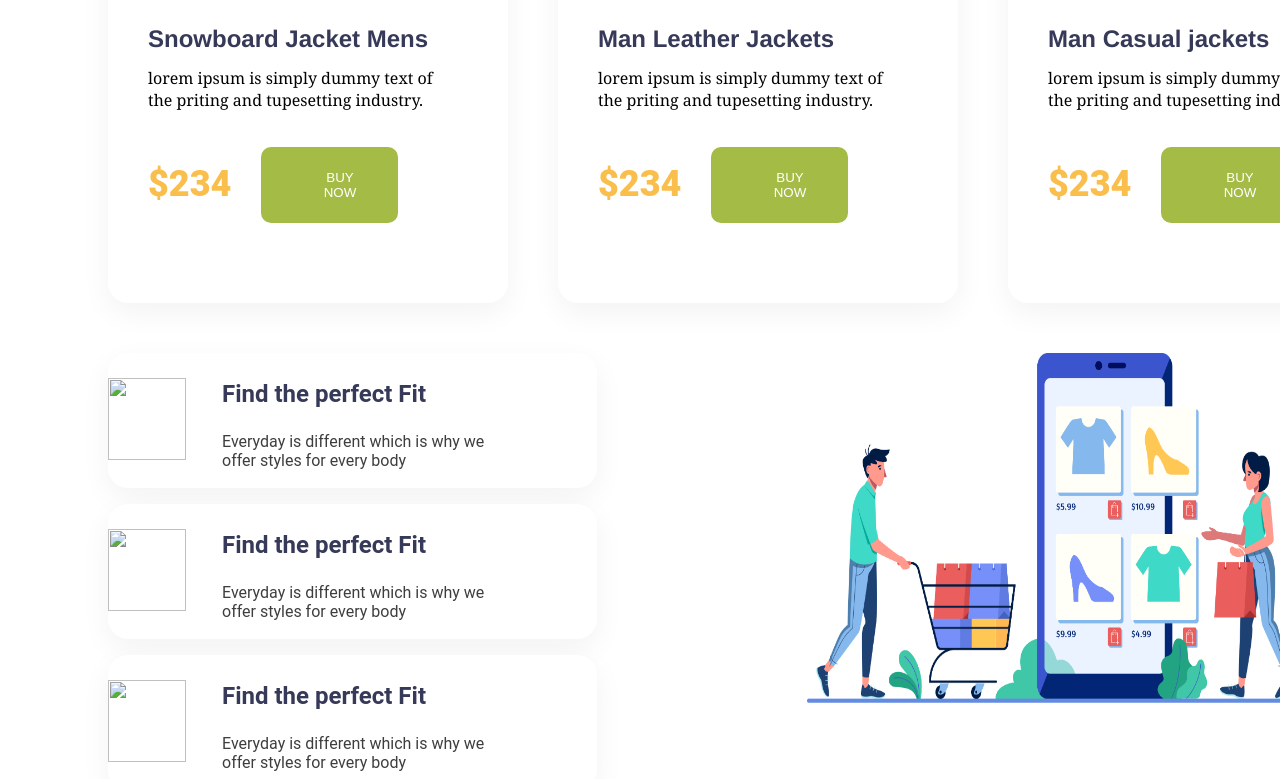
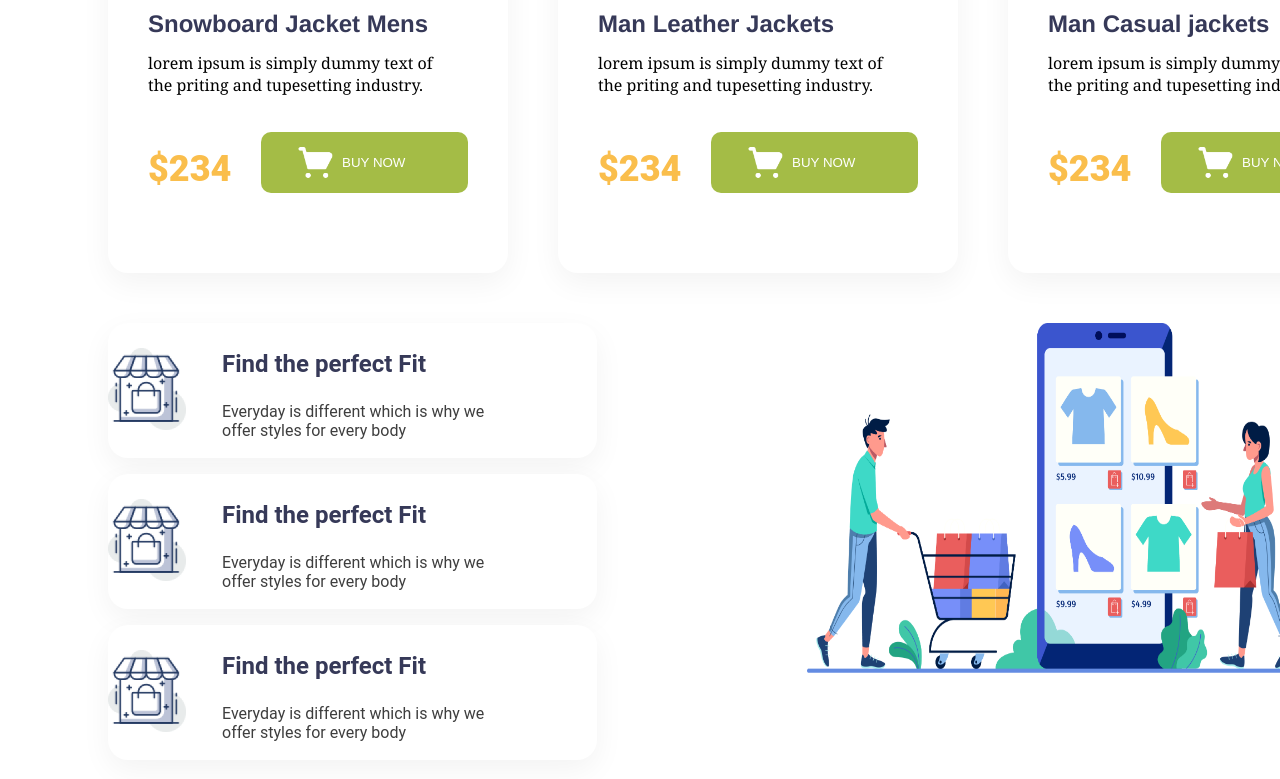
Before and after one commit to nurujjaman01/penguin-fashion, a plain HTML site: page index.html in a window 1280 px wide. Shown: the part 2021-2800 px from the top of the page. Drawn offline with Linux system fonts and the light colour scheme; the site is published under a folder, as on GitHub Pages, so addresses that start at the root find nothing.

```diff
--- a/index.html
+++ b/index.html
@@ -35,7 +35,7 @@
         </button>
      </div>
      <div class="banner-img">
-        <img src="/images/model.png" alt="">
+        <img src="images/model.png" alt="">
 
      </div>
      </div>
@@ -57,7 +57,7 @@
                         <div class="jacket-dollar">
                             <h3 class="jacket-dollar-title">$234</h3>
                             <button class="button-images">
-                                <img src="/icons/shopping-cart 1.png" alt="">
+                                <img src="icons/shopping-cart 1.png" alt="">
                                 <p>BUY NOW</p>
                             </button>
                         </div>
@@ -72,7 +72,7 @@
                         <div class="jacket-dollar">
                             <h3 class="jacket-dollar-title">$234</h3>
                             <button class="button-images">
-                                <img src="/icons/shopping-cart 1.png" alt="">
+                                <img src="icons/shopping-cart 1.png" alt="">
                                 <p>BUY NOW</p>
                             </button>
                         </div>
@@ -87,7 +87,7 @@
                         <div class="jacket-dollar">
                             <h3 class="jacket-dollar-title">$234</h3>
                             <button class="button-images">
-                                <img src="/icons/shopping-cart 1.png" alt="">
+                                <img src="icons/shopping-cart 1.png" alt="">
                                 <p>BUY NOW</p>
                             </button>
                         </div>
@@ -114,7 +114,7 @@
                         <div class="jacket-dollar">
                             <h3 class="jacket-dollar-title">$234</h3>
                             <button class="button-images">
-                                <img src="/icons/shopping-cart 1.png" alt="">
+                                <img src="icons/shopping-cart 1.png" alt="">
                                 <p>BUY NOW</p>
                             </button>
                         </div>
@@ -129,7 +129,7 @@
                         <div class="jacket-dollar">
                             <h3 class="jacket-dollar-title">$234</h3>
                             <button class="button-images">
-                                <img src="/icons/shopping-cart 1.png" alt="">
+                                <img src="icons/shopping-cart 1.png" alt="">
                                 <p>BUY NOW</p>
                             </button>
                         </div>
@@ -144,7 +144,7 @@
                         <div class="jacket-dollar">
                             <h3 class="jacket-dollar-title">$234</h3>
                             <button class="button-images">
-                                <img src="/icons/shopping-cart 1.png" alt="">
+                                <img src="icons/shopping-cart 1.png" alt="">
                                 <p>BUY NOW</p>
                             </button>
                         </div>
@@ -163,7 +163,7 @@
                 <div>
                     <div class="col-er">
                         <div class="perfect-img">
-                            <img src="/icons/house.png" alt="">
+                            <img src="icons/house.png" alt="">
                         </div>
                         <div>
                             <h3 class="perfect-title">Find the perfect Fit</h3>
@@ -172,7 +172,7 @@
                     </div>
                     <div class="col-er">
                         <div class="perfect-img">
-                            <img src="/icons/house.png" alt="">
+                            <img src="icons/house.png" alt="">
                         </div>
                         <div>
                             <h3 class="perfect-title">Find the perfect Fit</h3>
@@ -181,7 +181,7 @@
                     </div>
                     <div class="col-er">
                         <div class="perfect-img">
-                            <img src="/icons/house.png" alt="">
+                            <img src="icons/house.png" alt="">
                         </div>
                         <div>
                             <h3 class="perfect-title">Find the perfect Fit</h3>
```
